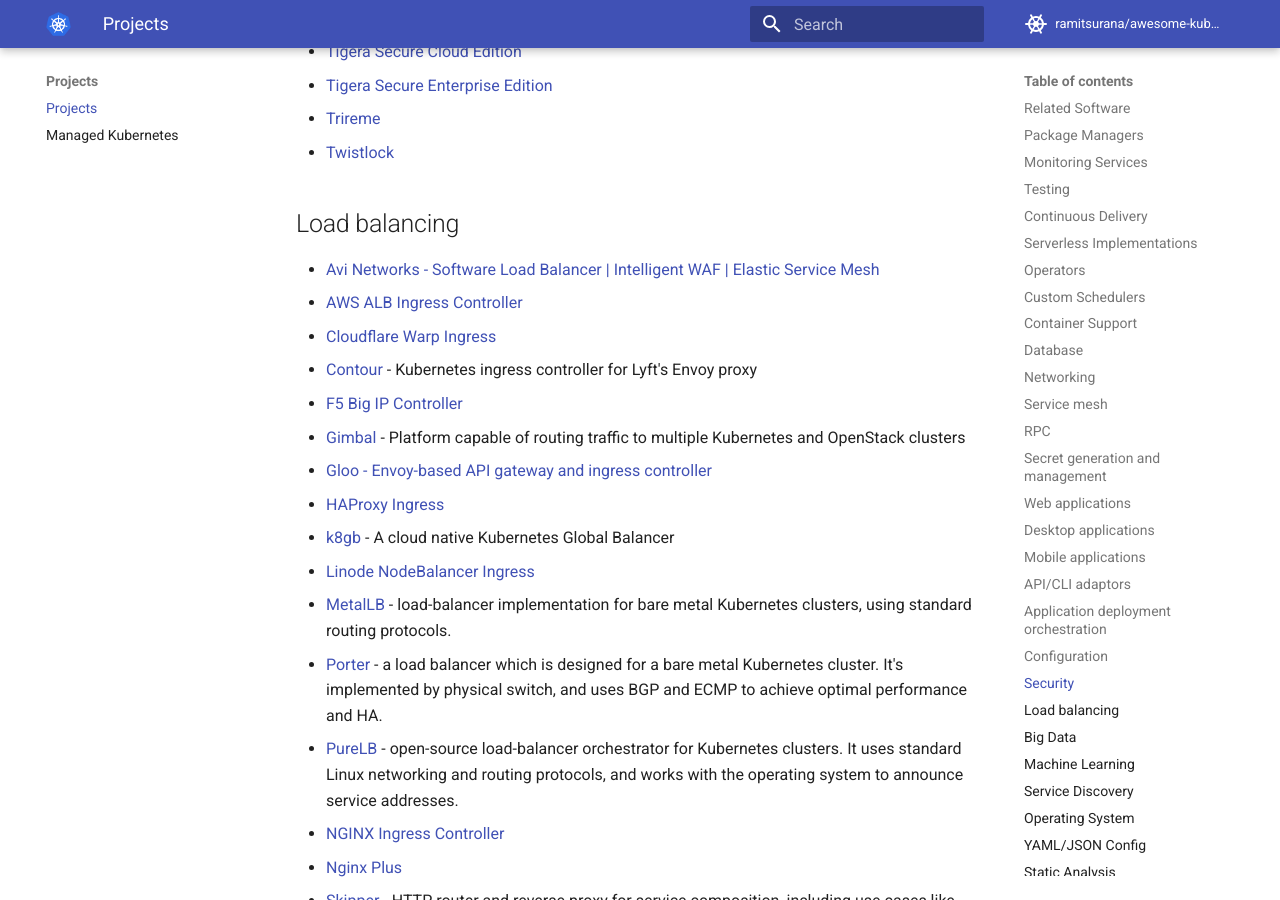
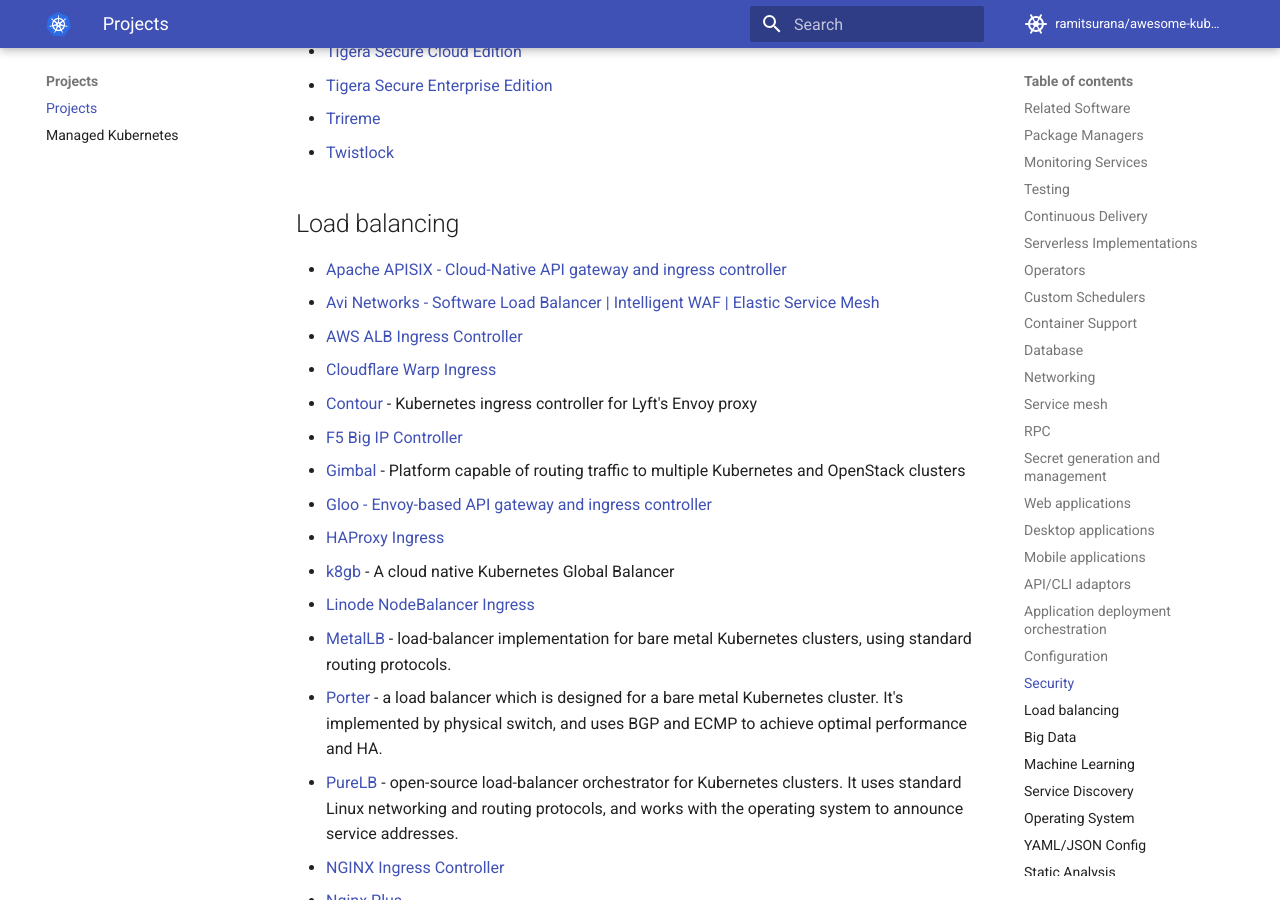
Before and after one commit to topstar920707/awesome-kubernetes, an MkDocs documentation site: the page built from docs/projects/projects.md, in a window 1280 px wide and 900 px high, scrolled down 14561 px. Built offline with MkDocs 1.6.1 and Material for MkDocs 9.7.7, drawn with Linux system fonts in a browser that asks for light colours; comment, search, counter and statistics services are not loaded.

Commit message:
Update projects.md (#699)
added Apache APISIX

```diff
--- a/docs/projects/projects.md
+++ b/docs/projects/projects.md
@@ -403,6 +403,7 @@ Projects
 
 ## Load balancing
 
+* [Apache APISIX - Cloud-Native API gateway and ingress controller](https://github.com/apache/apisix)
 * [Avi Networks - Software Load Balancer | Intelligent WAF | Elastic Service Mesh](https://avinetworks.com/)
 * [AWS ALB Ingress Controller](https://github.com/kubernetes-sigs/aws-alb-ingress-controller)
 * [Cloudflare Warp Ingress](https://github.com/cloudflare/cloudflare-ingress-controller)
```
